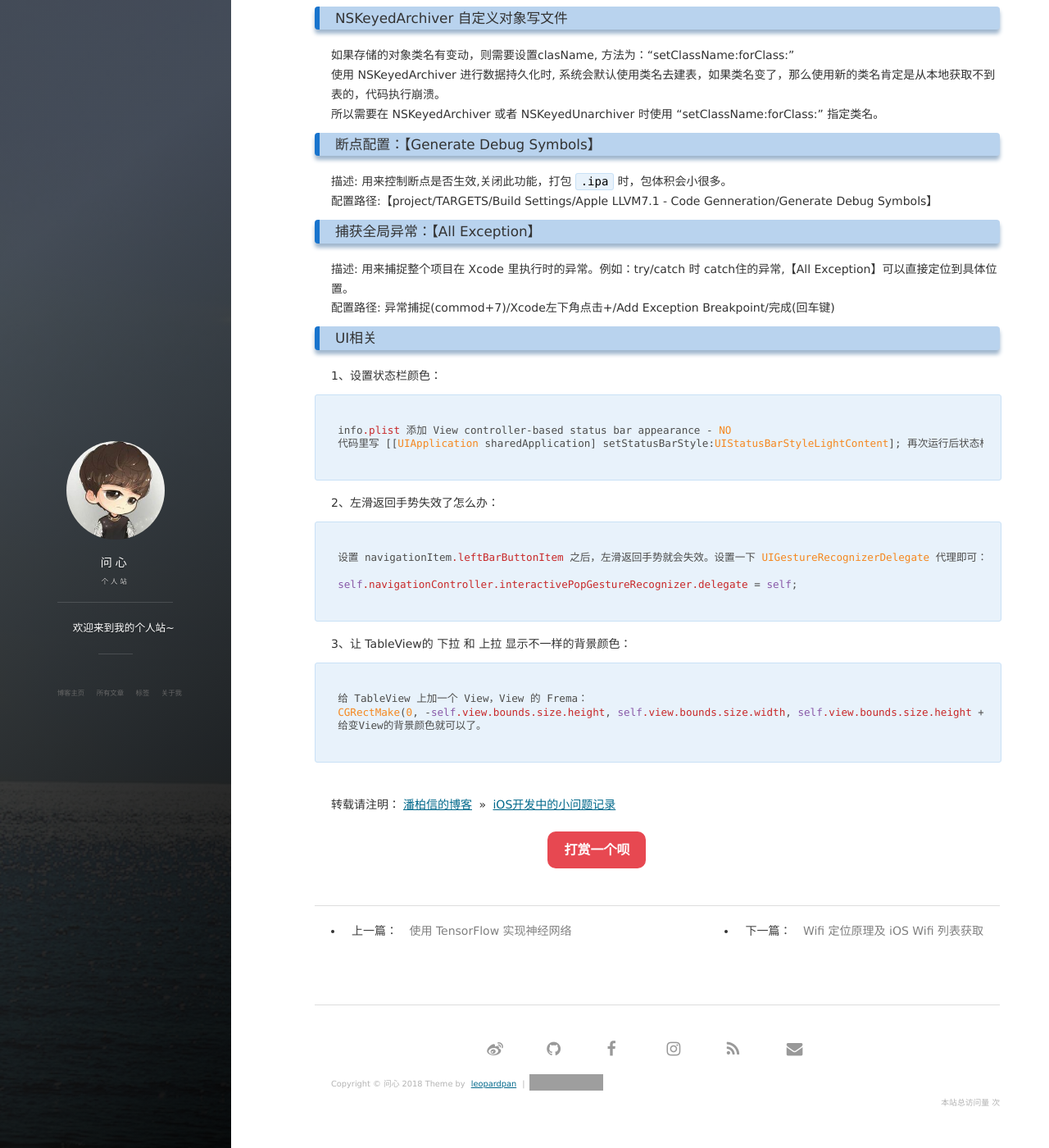
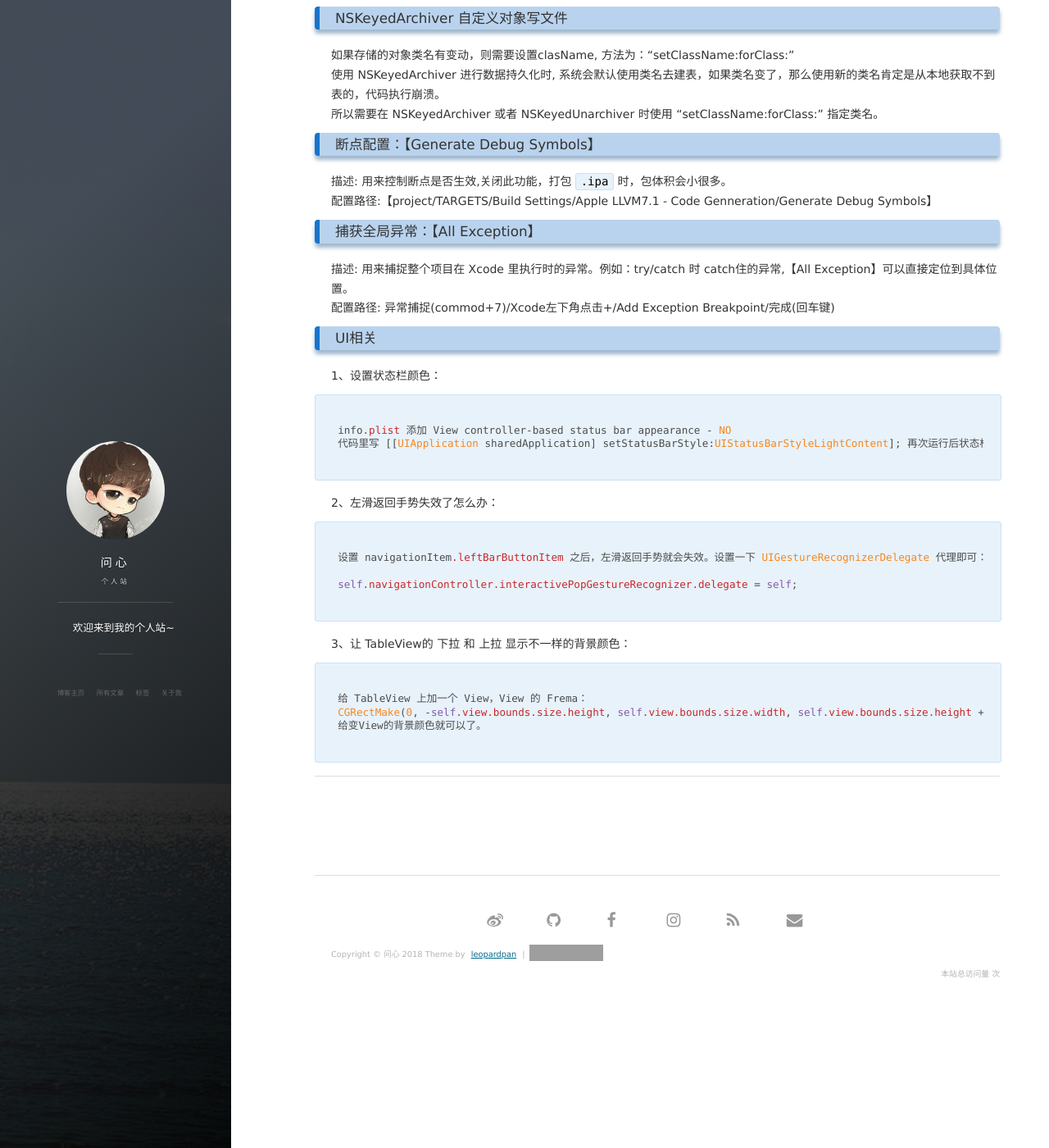
Before and after one commit to 117139/117139.github.io, a Jekyll site: the page built from _posts/2016-12-02-iOS_Dev_Note.md, in a window 1280 px wide and 1400 px high, scrolled down 122 px. Shown: the whole window at 82% size. Built offline with Jekyll 4.4.1, drawn with Linux system fonts in a browser that asks for light colours; nearby versions of some CDN libraries; comment, search, counter and statistics services are not loaded; grey boxes are pictures that could not be loaded.

Commit message:
关闭打赏

````diff
--- a/_includes/new-old.html
+++ b/_includes/new-old.html
@@ -1,76 +1,76 @@
-<section>
+<!--<section>-->
 
-            <div class="content-play">
-              <p><a href="javascript:void(0)" onclick="dashangToggle()" class="dashang" title="打赏，支持一下">打赏一个呗</a></p>
-              <div class="hide_box-play"></div>
-              <div class="shang_box-play">
-                <a class="shang_close-play" href="javascript:void(0)" onclick="dashangToggle()" title="关闭"><img src="/images/payimg/close.jpg" alt="取消" /></a>
-                <div class="shang_tit-play">
-                  <p>感谢您的支持，我会继续努力的!</p>
-                </div>
-                <div class="shang_payimg">
-                    <img src="/images/payimg/alipayimg.jpg" alt="扫码支持" title="扫一扫" />
-                </div>
-              <div class="shang_payimg">
-                    <img src="/images/payimg/weipayimg.jpg" alt="扫码支持" title="扫一扫" />
-                </div>
-                <div class="pay_explain">扫码打赏，你说多少就多少</div>
-                <div class="shang_payselect">
-                  <div class="pay_item checked" data-id="alipay">
-                    <span class="pay_logo"><img src="/images/payimg/alipay.jpg" alt="支付宝" /></span>
-                  </div>
-                  <div class="pay_item" data-id="weipay">
-                    <span class="pay_logo"><img src="/images/payimg/wechat.jpg" alt="微信" /></span>
-                  </div>
-                </div>
-                <div class="shang_info-play">
-                  <p>打开<span id="shang_pay_txt">支付宝</span>扫一扫，即可进行扫码打赏哦</p>
-                </div>
-              </div>
-            </div>
-            <script type="text/javascript">
-            function dashangToggle(){
-              $(".hide_box-play").fadeToggle();
-              $(".shang_box-play").fadeToggle();
-            }
-            </script>
+            <!--<div class="content-play">-->
+              <!--<p><a href="javascript:void(0)" onclick="dashangToggle()" class="dashang" title="打赏，支持一下">打赏一个呗</a></p>-->
+              <!--<div class="hide_box-play"></div>-->
+              <!--<div class="shang_box-play">-->
+                <!--<a class="shang_close-play" href="javascript:void(0)" onclick="dashangToggle()" title="关闭"><img src="/images/payimg/close.jpg" alt="取消" /></a>-->
+                <!--<div class="shang_tit-play">-->
+                  <!--<p>感谢您的支持，我会继续努力的!</p>-->
+                <!--</div>-->
+                <!--<div class="shang_payimg">-->
+                    <!--<img src="/images/payimg/alipayimg.jpg" alt="扫码支持" title="扫一扫" />-->
+                <!--</div>-->
+              <!--<div class="shang_payimg">    -->
+                    <!--<img src="/images/payimg/weipayimg.jpg" alt="扫码支持" title="扫一扫" />-->
+                <!--</div>-->
+                <!--<div class="pay_explain">扫码打赏，你说多少就多少</div>-->
+                <!--<div class="shang_payselect">-->
+                  <!--<div class="pay_item checked" data-id="alipay">-->
+                    <!--<span class="pay_logo"><img src="/images/payimg/alipay.jpg" alt="支付宝" /></span>-->
+                  <!--</div>-->
+                  <!--<div class="pay_item" data-id="weipay">-->
+                    <!--<span class="pay_logo"><img src="/images/payimg/wechat.jpg" alt="微信" /></span>-->
+                  <!--</div>-->
+                <!--</div>-->
+                <!--<div class="shang_info-play">-->
+                  <!--<p>打开<span id="shang_pay_txt">支付宝</span>扫一扫，即可进行扫码打赏哦</p>-->
+                <!--</div>-->
+              <!--</div>-->
+            <!--</div>-->
+            <!--<script type="text/javascript">-->
+            <!--function dashangToggle(){-->
+              <!--$(".hide_box-play").fadeToggle();-->
+              <!--$(".shang_box-play").fadeToggle();-->
+            <!--}-->
+            <!--</script>-->
 
-            <div style="text-align:center;margin:50px 0; font:normal 14px/24px 'MicroSoft YaHei';"></div>
+            <!--<div style="text-align:center;margin:50px 0; font:normal 14px/24px 'MicroSoft YaHei';"></div>-->
 
-            <style type="text/css">
-              .content-play{width:80%;margin-top: 20px;margin-bottom: 10px;height:40px;}
-              .hide_box-play{z-index:999;filter:alpha(opacity=50);background:#666;opacity: 0.5;-moz-opacity: 0.5;left:0;top:0;height:99%;width:100%;position:fixed;display:none;}
-              .shang_box-play{width:540px;height:540px;padding:10px;background-color:#fff;border-radius:10px;position:fixed;z-index:1000;left:50%;top:50%;margin-left:-280px;margin-top:-280px;border:1px dotted #dedede;display:none;}
-              .shang_box-play img{border:none;border-width:0;}
-              .dashang{display:block;width:100px;margin:5px auto;height:25px;line-height:25px;padding:10px;background-color:#E74851;color:#fff;text-align:center;text-decoration:none;border-radius:10px;font-weight:bold;font-size:16px;transition: all 0.3s;}
-              .dashang:hover{opacity:0.8;padding:15px;font-size:18px;}
-              .shang_close-play{float:right;display:inline-block;
-                margin-right: 10px;margin-top: 20px;
-              }
-              .shang_logo{display:block;text-align:center;margin:20px auto;}
-              .shang_tit-play{width: 100%;height: 75px;text-align: center;line-height: 66px;color: #a3a3a3;font-size: 16px;background: url('/images/payimg/cy-reward-title-bg.jpg');font-family: 'Microsoft YaHei';margin-top: 7px;margin-right:2px;}
-              .shang_tit-play p{color:#a3a3a3;text-align:center;font-size:16px;}
-              .shang_payimg{width:140px;padding:10px;padding-left: 80px; /*border:6px solid #EA5F00;**/margin:0 auto;border-radius:3px;height:140px;display:inline-block;}
-              .shang_payimg img{display:inline-block;margin-right:10px;float:left;text-align:center;width:140px;height:140px; }
-              .pay_explain{text-align:center;margin:10px auto;font-size:12px;color:#545454;}
-              .shang_payselect{text-align:center;margin:0 auto;margin-top:40px;cursor:pointer;height:60px;width:500px;margin-left:110px;}
-              .shang_payselect .pay_item{display:inline-block;margin-right:140px;float:left;}
-              .shang_info-play{clear:both;}
-              .shang_info-play p,.shang_info-play a{color:#C3C3C3;text-align:center;font-size:12px;text-decoration:none;line-height:2em;}
-            </style>
+            <!--<style type="text/css">-->
+              <!--.content-play{width:80%;margin-top: 20px;margin-bottom: 10px;height:40px;}-->
+              <!--.hide_box-play{z-index:999;filter:alpha(opacity=50);background:#666;opacity: 0.5;-moz-opacity: 0.5;left:0;top:0;height:99%;width:100%;position:fixed;display:none;}-->
+              <!--.shang_box-play{width:540px;height:540px;padding:10px;background-color:#fff;border-radius:10px;position:fixed;z-index:1000;left:50%;top:50%;margin-left:-280px;margin-top:-280px;border:1px dotted #dedede;display:none;}-->
+              <!--.shang_box-play img{border:none;border-width:0;}-->
+              <!--.dashang{display:block;width:100px;margin:5px auto;height:25px;line-height:25px;padding:10px;background-color:#E74851;color:#fff;text-align:center;text-decoration:none;border-radius:10px;font-weight:bold;font-size:16px;transition: all 0.3s;}-->
+              <!--.dashang:hover{opacity:0.8;padding:15px;font-size:18px;}-->
+              <!--.shang_close-play{float:right;display:inline-block;-->
+                <!--margin-right: 10px;margin-top: 20px;-->
+              <!--}-->
+              <!--.shang_logo{display:block;text-align:center;margin:20px auto;}-->
+              <!--.shang_tit-play{width: 100%;height: 75px;text-align: center;line-height: 66px;color: #a3a3a3;font-size: 16px;background: url('/images/payimg/cy-reward-title-bg.jpg');font-family: 'Microsoft YaHei';margin-top: 7px;margin-right:2px;}-->
+              <!--.shang_tit-play p{color:#a3a3a3;text-align:center;font-size:16px;}-->
+              <!--.shang_payimg{width:140px;padding:10px;padding-left: 80px; /*border:6px solid #EA5F00;**/margin:0 auto;border-radius:3px;height:140px;display:inline-block;}-->
+              <!--.shang_payimg img{display:inline-block;margin-right:10px;float:left;text-align:center;width:140px;height:140px; }-->
+              <!--.pay_explain{text-align:center;margin:10px auto;font-size:12px;color:#545454;}-->
+              <!--.shang_payselect{text-align:center;margin:0 auto;margin-top:40px;cursor:pointer;height:60px;width:500px;margin-left:110px;}-->
+              <!--.shang_payselect .pay_item{display:inline-block;margin-right:140px;float:left;}-->
+              <!--.shang_info-play{clear:both;}-->
+              <!--.shang_info-play p,.shang_info-play a{color:#C3C3C3;text-align:center;font-size:12px;text-decoration:none;line-height:2em;}-->
+            <!--</style>-->
 
-       <ul class="pager">
-        {% if page.previous.url %}
-        <li class="previous">
-            <a href="{{ page.previous.url | prepend: site.baseurl | replace: '//', '/' }}" data-toggle="tooltip" data-placement="top" title="{{page.previous.title}}">上一篇：  <span>{{page.previous.title}}</span>
-            </a>
-        </li>
-        {% endif %}
-        {% if page.next.url %}
-        <li class="next">
-            <a href="{{ page.next.url | prepend: site.baseurl | replace: '//', '/' }}" data-toggle="tooltip" data-placement="top" title="{{page.next.title}}">下一篇：  <span>{{page.next.title}}</span>
-            </a>
-        </li>
-        {% endif %}
-    </ul>
-</section>
+       <!--<ul class="pager">-->
+        <!--{% if page.previous.url %}-->
+        <!--<li class="previous">-->
+            <!--<a href="{{ page.previous.url | prepend: site.baseurl | replace: '//', '/' }}" data-toggle="tooltip" data-placement="top" title="{{page.previous.title}}">上一篇：  <span>{{page.previous.title}}</span>-->
+            <!--</a>-->
+        <!--</li>-->
+        <!--{% endif %}-->
+        <!--{% if page.next.url %}-->
+        <!--<li class="next">-->
+            <!--<a href="{{ page.next.url | prepend: site.baseurl | replace: '//', '/' }}" data-toggle="tooltip" data-placement="top" title="{{page.next.title}}">下一篇：  <span>{{page.next.title}}</span>-->
+            <!--</a>-->
+        <!--</li>-->
+        <!--{% endif %}-->
+    <!--</ul>-->
+<!--</section>-->
--- a/_posts/2016-12-02-iOS_Dev_Note.md
+++ b/_posts/2016-12-02-iOS_Dev_Note.md
@@ -55,7 +55,3 @@
 给变View的背景颜色就可以了。
 
 ```
-
-
-<br>
-转载请注明：[潘柏信的博客](http://baixin) » [iOS开发中的小问题记录](http://baixin.io/2016/12/iOS_Dev_Note/)
````
